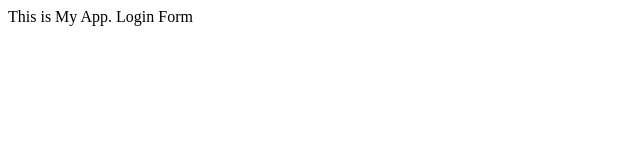
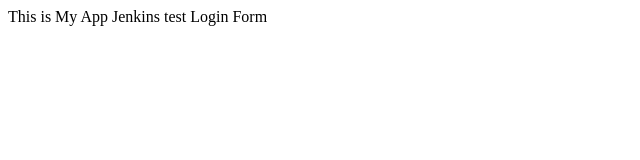
Before and after one commit to OckyAnggoro/MyApp, a plain HTML site: page index.html in a window 1280 px wide. Shown: the full height of the page, 0-640 px from the left. Drawn offline with Linux system fonts and the light colour scheme.

Commit message:
Update index.html

```diff
--- a/index.html
+++ b/index.html
@@ -5,7 +5,7 @@
     <script src="app.js"></script>
 </head>
 <body>
-    This is My App.
+    This is My App Jenkins test
     Login Form
 </body>
 </html>
```
